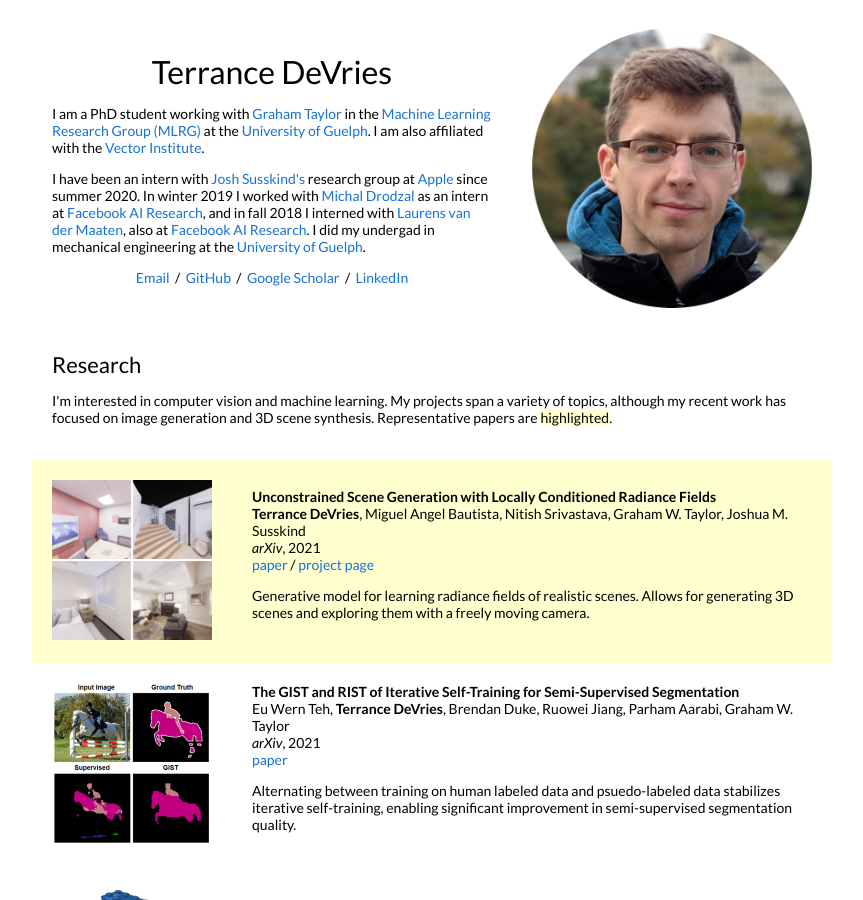
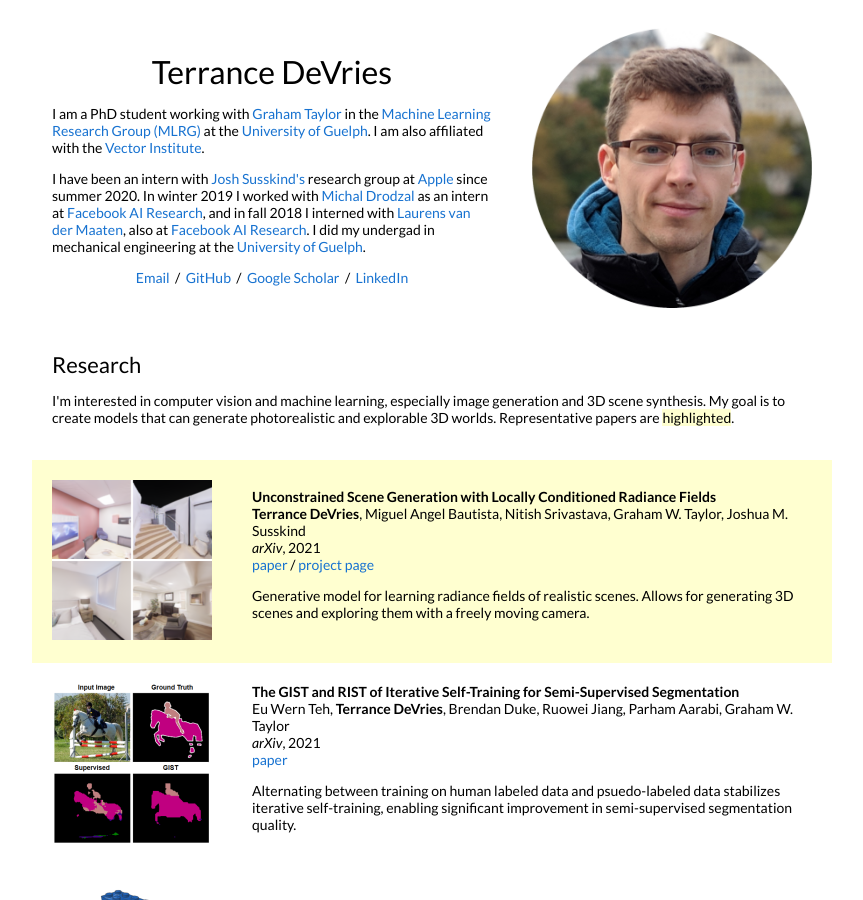
Before and after one commit to TDeVries/TDeVries.github.io, a Jekyll site: the page built from _posts/2021-04-01-gsn.markdown, in a window 1280 px wide and 900 px high. Shown: the whole window, without its empty margins (208-1071 px from the left). Built offline with Jekyll 4.4.1, drawn with Linux system fonts in a browser that asks for light colours.

Commit message:
Update default.html

```diff
--- a/_layouts/default.html
+++ b/_layouts/default.html
@@ -49,7 +49,7 @@
             <td style="padding:2.5%;width:100%;vertical-align:middle">
               <h2>Research</h2>
               <p>
-                I'm interested in computer vision and machine learning. My projects span a variety of topics, although my recent work has focused on image generation and 3D scene synthesis. Representative papers are <span class="highlight">highlighted</span>.
+                I'm interested in computer vision and machine learning, especially image generation and 3D scene synthesis. My goal is to create models that can generate photorealistic and explorable 3D worlds. Representative papers are <span class="highlight">highlighted</span>.
               </p>
             </td>
           </tr>
```
